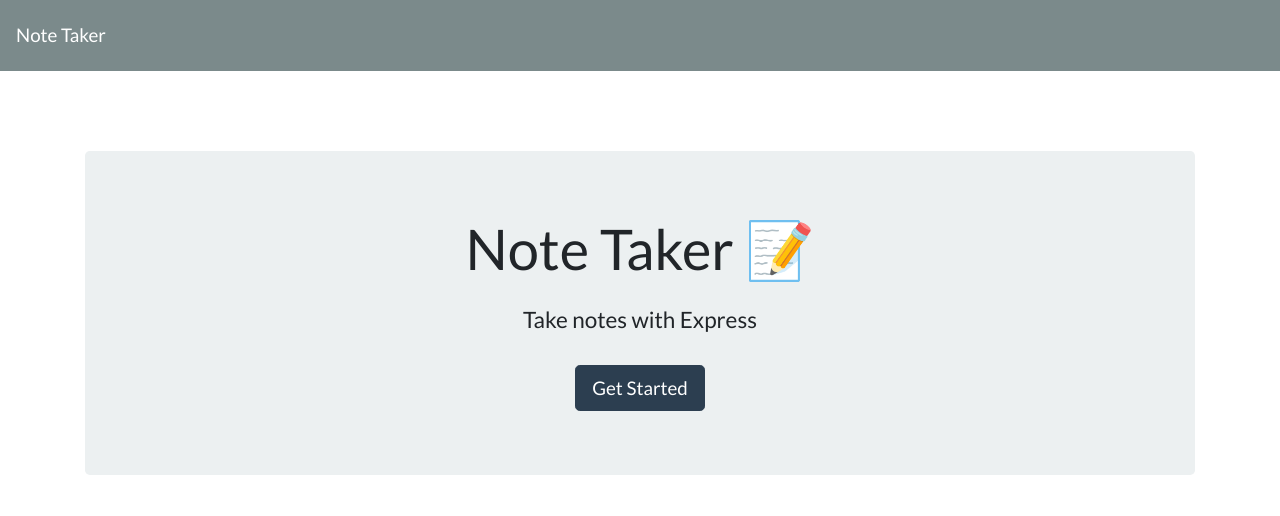
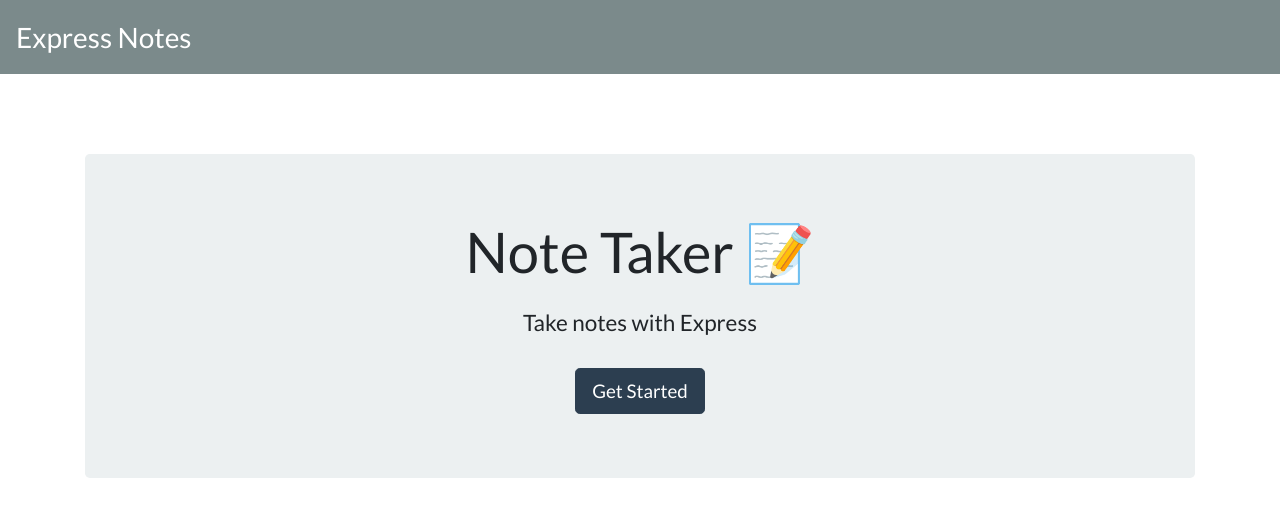
Before and after one commit to jdmarty/expressNotes, a website: page public/index.html in a window 1280 px wide. Drawn offline with nearby package versions, Linux system fonts and the light colour scheme; no server answers.

Commit message:
added images for readme and changed title on header

```diff
--- a/public/assets/css/styles.css
+++ b/public/assets/css/styles.css
@@ -6,6 +6,12 @@
 }
 
 /* Header ======================================= */
+/* Navbar brand sizing */
+.navbar-brand {
+  font-size: 1.75rem;
+  padding: 0;
+}
+
 /* Hide save button until saving is available */
 .save-note {
   display: none;
--- a/public/index.html
+++ b/public/index.html
@@ -7,12 +7,13 @@
     <meta http-equiv="X-UA-Compatible" content="ie=edge">
     <title>Note Taker</title>
     <link rel="stylesheet" href="https://cdnjs.cloudflare.com/ajax/libs/bootswatch/4.1.3/flatly/bootstrap.min.css" />
+    <link rel="stylesheet" href="/assets/css/styles.css">
     <link rel="icon" href="./assets/images/notebook_icon.svg">
   </head>
 
   <body>
     <nav class="navbar navbar-dark bg-dark">
-      <a class="navbar-brand" href="/">Note Taker
+      <a class="navbar-brand" href="/">Express Notes
       </a>
     </nav>
     <div class="container">
```
Also changed, not shown: db/db.json (+1 -1 lines), public/notes.html (+1 -1 lines), README.md, public/assets/images/home_page.PNG (added), public/assets/images/notes_page.PNG.
